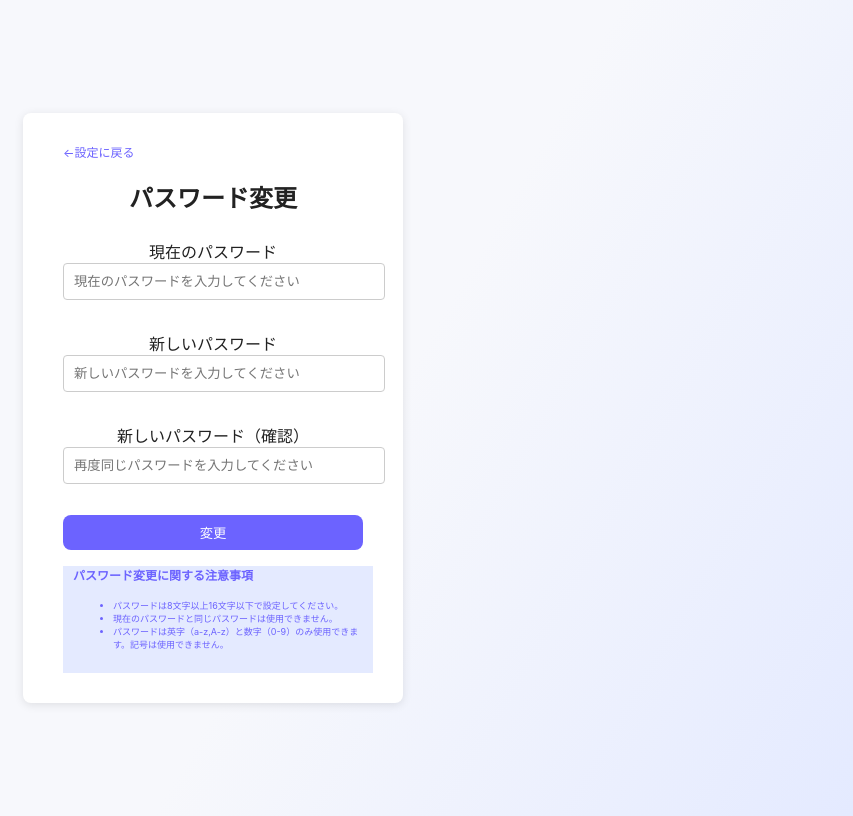
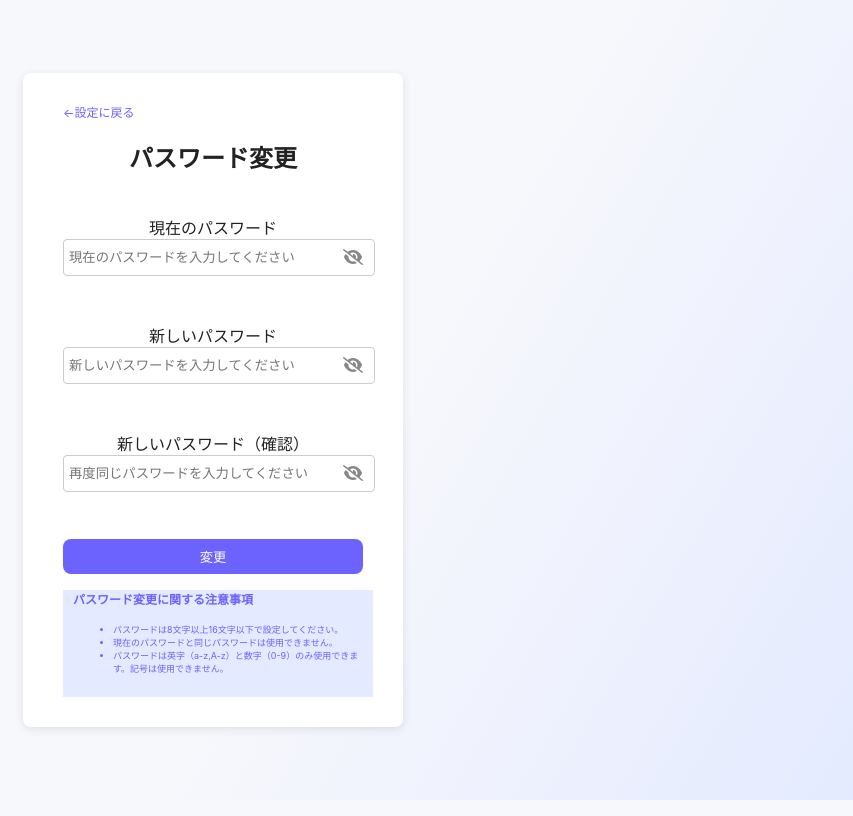
Before and after one commit to tai-ymmt/AI-note_app, a Flask app: page /changePassword in a window 1280 px wide. Shown: the whole page, without its empty margins (427-1280 px from the left). Run offline with Flask 3, Linux system fonts and the light colour scheme; the visitor is signed in with stand-in values (Sample User, id 1); data that the repository does not hold is empty; parts of the project's set-up code (start-up, migrations or seed data) failed here and were passed over.

Commit message:
一時的にタスク達成

```diff
--- a/forms.py
+++ b/forms.py
@@ -11,7 +11,7 @@ class NewUserForm(FlaskForm):
     user_id = StringField('ユーザーID', validators=[
         DataRequired(),
         Length(max=20),
-        Regexp(r'^[a-zA-Z0-9]+$', message='ユーザー名は半角英数字のみ使用できます。')
+        Regexp(r'^[a-zA-Z0-9]+$', message='使用できない文字が含まれています')
 
     ],
     render_kw={"placeholder": "半角英数字で入力してください"}
@@ -22,7 +22,7 @@ class NewUserForm(FlaskForm):
         Length(min=8, max=16, message='パスワードは8文字以上16文字以下で入力してください'),
         Regexp(
             r'^[a-zA-z0-9]+$',
-            message='パスワードは半角英数字のみで作成してください'
+            message='使用できない文字が含まれています'
         )
     ],
     render_kw={"placeholder": "半角英数字で8~16文字で入力してください"}
@@ -41,7 +41,7 @@ class NewUserForm(FlaskForm):
 #登録されているかチェック
     def validate_username(self, field):
         if User.query.filter_by(username=field.data).first():
-            raise ValidationError('このユーザー名はすでに使用されています')
+            raise ValidationError('既に使用されているユーザーIDです')
 
 #パスワードハッシュ化処理
     def get_hashed_password(self):
@@ -84,7 +84,7 @@ class ChangePasswordForm(FlaskForm):
         Length(min=8, max=16, message='パスワードは8文字以上16文字以下で入力してください。'),
         Regexp(
             r'^[a-zA-Z0-9]+$',
-            message='パスワードは半角英数字のみで作成してください'
+            message='使用できない文字が含まれています'
             )
     ],
     render_kw={"placeholder": "新しいパスワードを入力してください"}
--- /dev/null
+++ b/static/main.js
@@ -0,0 +1,17 @@
+// login関連（パスワード表示、非表示切り替え）
+document.addEventListener("DOMContentLoaded", function () {
+  const toggleIcons = document.querySelectorAll(".toggle-icon");
+
+  toggleIcons.forEach(function (icon) {
+    icon.addEventListener("click", function () {
+      const targetId = this.getAttribute("data-target");
+      const input = document.getElementById(targetId);
+      const isPassword = input.type === "password";
+      input.type = isPassword ? "text" : "password";
+
+      // アイコン切り替え
+      this.classList.toggle("fa-eye");
+      this.classList.toggle("fa-eye-slash");
+    });
+  });
+});
--- a/static/style.css
+++ b/static/style.css
@@ -1,16 +1,20 @@
 /*共通デザイン*/
 body {
-    font-family: 'Inter', 'Noto Sans JP', sans-serif; color: #222;
+    margin: 0;
+    padding: 0;
     background: linear-gradient(120deg, #f7f8fc 60%, #e4eaff 100%);
-    color: #222;
+    font-family: 'Inter', 'Noto Sans JP', sans-serif;
+    color: #222; min-height: 100vh; position: relative;
+}
+
+/*ユーザー情報入力ページデザイン*/
+body.login_body {
     display: flex;
     justify-content: center;
     align-items: center;
     height: 100vh;
 }
 
-
-/*ユーザー情報入力ページデザイン*/
 .login-container {
     background: white;
     padding: 30px 40px;
@@ -53,14 +57,29 @@ body {
      text-align: left;
      font-size: 12px;
 }
-
-input[type="text"],
-input[type="password"] {
+.acces_area {
     width: 100%;
-    padding: 10px;
+    padding: 10px 5px;
     margin-bottom: 15px;
     border: 1px solid #ccc;
     border-radius: 4px;
+}
+
+/* 入力欄に被らないようにアイコンを配置 */
+.password-wrapper {
+  position: relative;
+  display: inline-block;
+  width: 100%;
+}
+
+/* アイコンの位置 */
+.toggle-icon {
+  position: absolute;
+  top: 70%;
+  right: 0;
+  transform: translateY(-125%);
+  cursor: pointer;
+  color: #888;
 }
 
 /*エラーメッセージ対応*/
@@ -78,3 +97,15 @@ input[type="password"] {
  .flash-message.danger {
      color: red;
 }
+
+/* ブラウザのデフォルトアイコン非表示 */
+input::-ms-reveal,
+input::-ms-clear {
+  display: none;
+}
+
+input::-webkit-credentials-auto-fill-button,
+input::-webkit-clear-button {
+  display: none;
+  -webkit-appearance: none;
+}
--- a/templates/change_pass.html
+++ b/templates/change_pass.html
@@ -4,9 +4,9 @@
     <meta charset="UTF-8">
     <title>パスワード変更</title>
     <link rel="stylesheet" href="{{ url_for('static', filename='style.css') }}">
-
+    <link rel="stylesheet" href="https://cdnjs.cloudflare.com/ajax/libs/font-awesome/6.5.0/css/all.min.css">
 </head>
-<body>
+<body class="login_body">
 <div class="login-container">
     <a href="/custom" class="move_custom"><div>←設定に戻る</div></a>
     <h2 class="access_page">パスワード変更</h2>
@@ -20,9 +20,10 @@
     <form method="POST">
         {{ form.hidden_tag() }}
 
-        <p>
+        <p class="form-group password-wrapper">
             {{ form.now_password.label }}<br>
-            {{ form.now_password(size=16) }}<br>
+            {{ form.now_password(class="acces_area",id="password",size=16) }}
+            <i id="togglePassword" class="fa-solid fa-eye-slash toggle-icon" data-target="password" aria-hidden="true"></i>
             {% if form.now_password.errors %}
                 <div class="message">
                     {% for error in form.now_password.errors %}
@@ -32,9 +33,10 @@
             {% endif %}
         </p>
 
-        <p>
+        <p class="form-group password-wrapper">
             {{ form.changed_password.label }}<br>
-            {{ form.changed_password(size=16) }}<br>
+            {{ form.changed_password(class="acces_area",id="changed_password",size=16) }}
+            <i id="togglePassword" class="fa-solid fa-eye-slash toggle-icon" data-target="changed_password" aria-hidden="true"></i>
             {% if form.changed_password.errors %}
                 <div class='message'>
                     {% for error in form.changed_password.errors %}
@@ -43,9 +45,10 @@
                 </div>
             {% endif %}
         </p>
-        <p>
+        <p class="form-group password-wrapper">
             {{ form.changed_confirm.label }}<br>
-            {{ form.changed_confirm(size=16) }}<br>
+            {{ form.changed_confirm(class="acces_area",id="changed_confirm",size=16) }}
+            <i id="togglePassword" class="fa-solid fa-eye-slash toggle-icon" data-target="changed_confirm" aria-hidden="true"></i>
             {% if form.changed_confirm.errors %}
                 <div class="message">
                     {% for error in form.changed_confirm.errors %}
@@ -67,5 +70,8 @@
     </form>
 
 </div>
+
+<script src="{{ url_for('static', filename='main.js') }}"></script>
+
 </body>
 </html>
```
Also changed, not shown: templates/login.html (+8 -4 lines), templates/new_user.html (+12 -7 lines).
